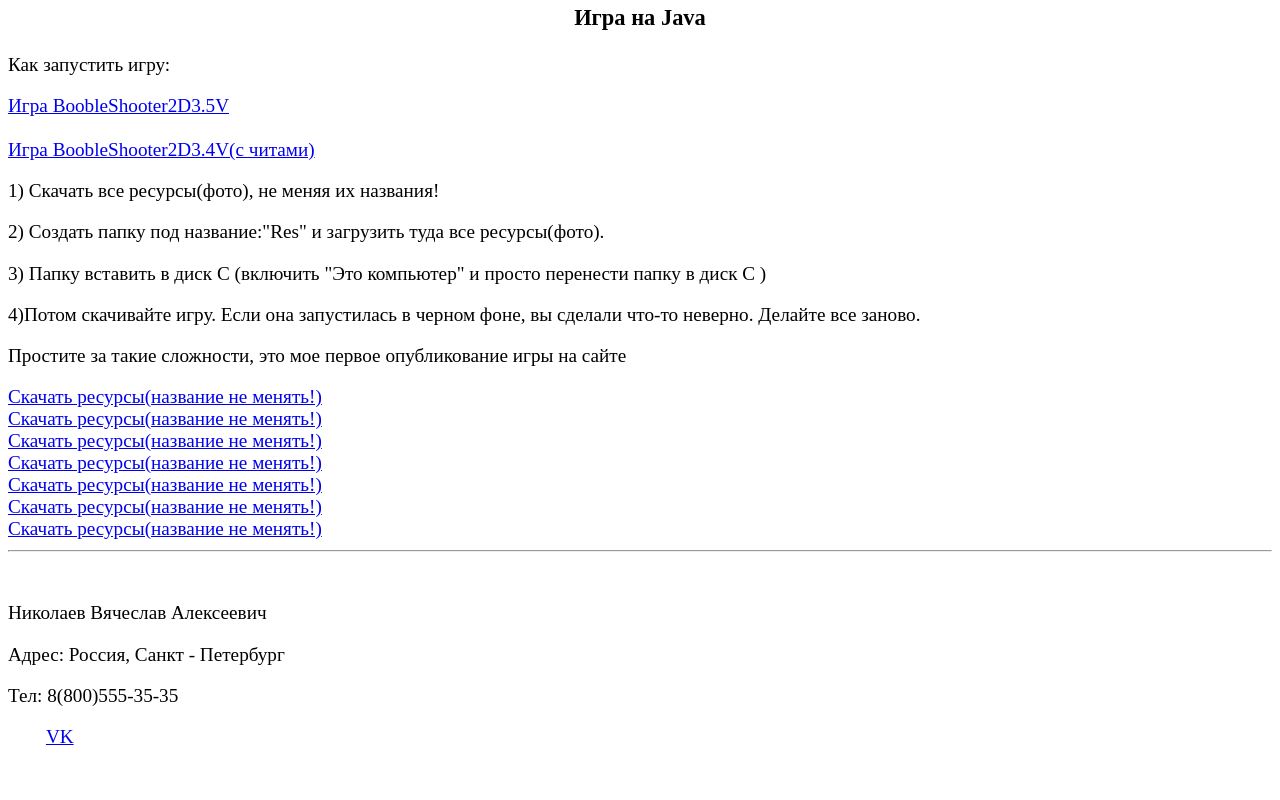
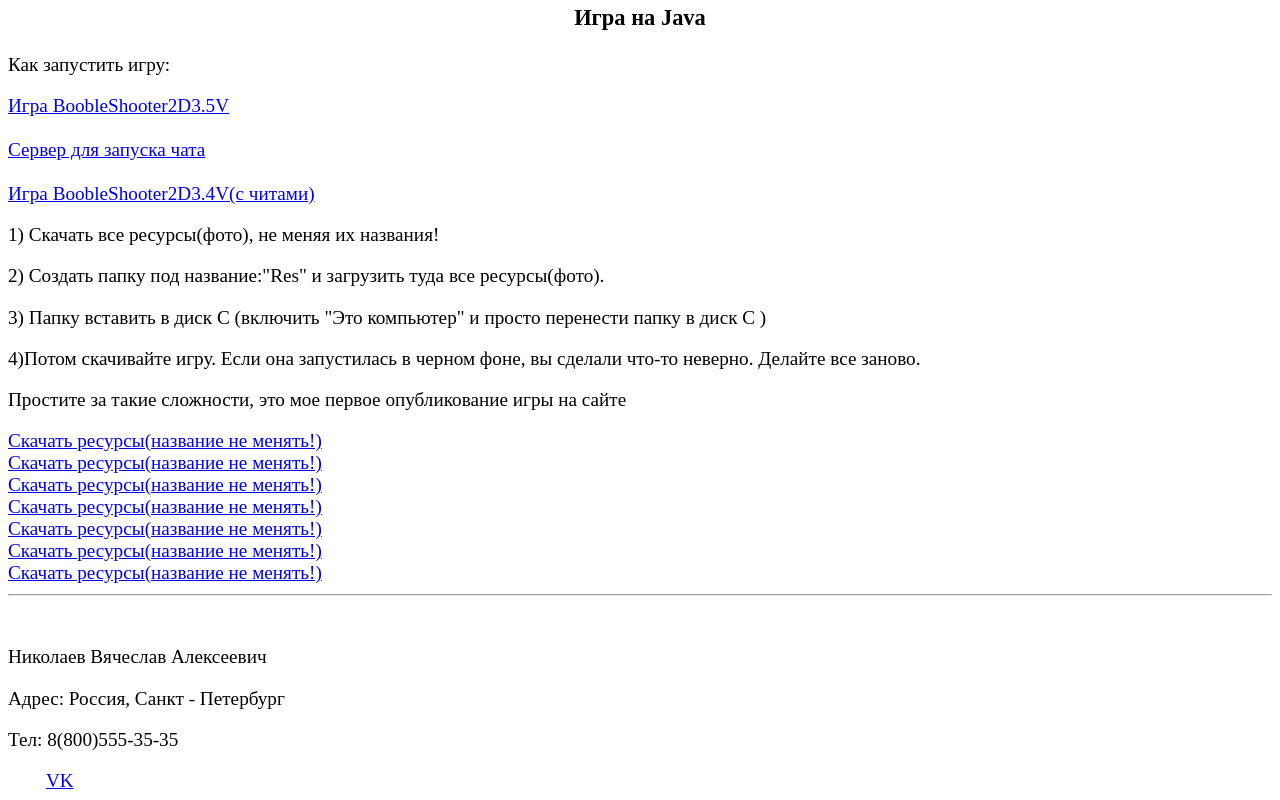
Before and after one commit to SlavaNik16/SheHTML, a plain HTML site: page index.html in a window 1280 px wide. Shown: the part 1285-2085 px from the top of the page. Before the commit the page ends 2041 px from the top, so only its background shows below. Drawn offline with Linux system fonts and the light colour scheme.

Commit message:
Add files via upload

```diff
--- a/index.html
+++ b/index.html
@@ -50,6 +50,9 @@
           <h3 style="position: relative; text-align: center">Игра на Java</h3>
         <p>Как запустить игру: </p>
         <a href="BoobleShooter2D3.5V.jar" target="_blank">Игра BoobleShooter2D3.5V</a>
+          <br>
+          <br>
+        <a href="Server5555.jar" target="_blank">Сервер для запуска чата</a>
         <br>
         <br>
         <a href="BoobleShooter2D3.4V.jar" target="_blank">Игра BoobleShooter2D3.4V(с читами)</a>
```
